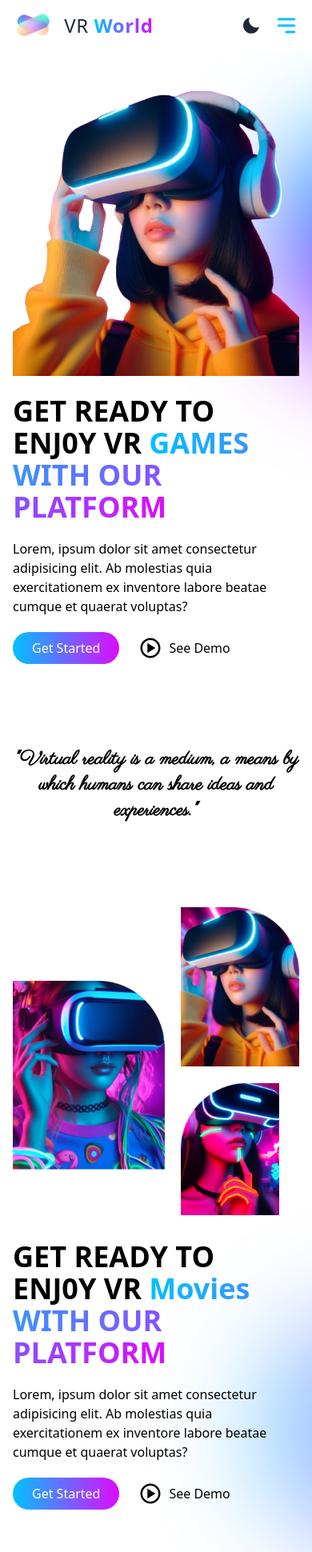
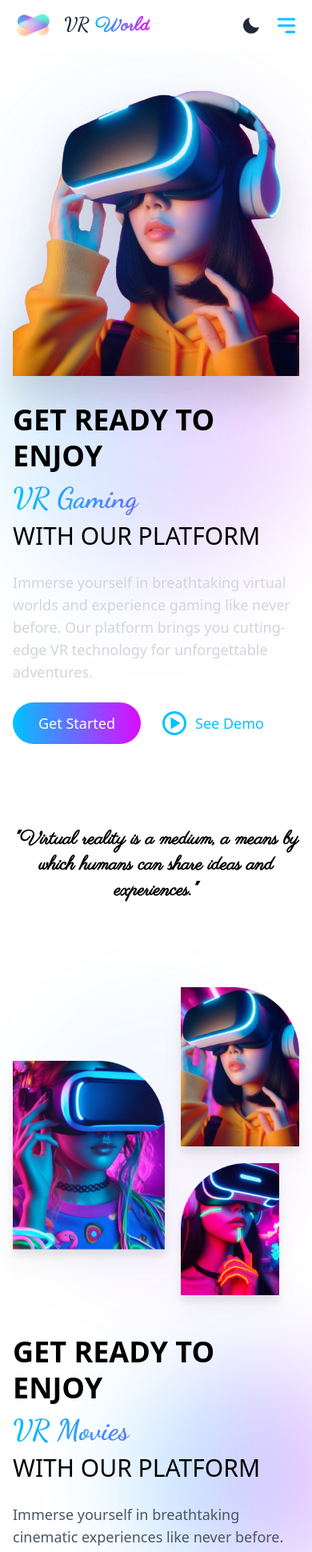
Before and after one commit to itsadi-24/vr-website, a React (Vite) app: page / in a window 390 px wide. Shown: the top 1940 px of the page at 80% size. Built offline with nearby package versions, Linux system fonts and the light colour scheme.

Commit message:
complete redesigned

```diff
--- a/index.html
+++ b/index.html
@@ -1,13 +1,17 @@
 <!DOCTYPE html>
 <html lang="en">
+
   <head>
     <meta charset="UTF-8" />
     <link rel="icon" type="image/svg+xml" href="/vite.svg" />
+    <link href="https://fonts.googleapis.com/css2?family=Dancing+Script:wght@400;700&display=swap" rel="stylesheet">
     <meta name="viewport" content="width=device-width, initial-scale=1.0" />
     <title>Metaverse</title>
   </head>
+
   <body>
     <div id="root"></div>
     <script type="module" src="/src/main.jsx"></script>
   </body>
+
 </html>
--- a/src/Components/Banner/Banner.jsx
+++ b/src/Components/Banner/Banner.jsx
@@ -1,56 +1,66 @@
-import React from "react";
-import BannerPng from "../../assets/banner1.png";
-import { BiPlayCircle } from "react-icons/bi";
+import BannerPng from '../../assets/banner1.png';
+import { BiPlayCircle } from 'react-icons/bi';
 
 const Banner = ({ togglePlay }) => {
   return (
-    <div className="py-12 sm:py-0 relative">
-      <div className="container min-h-[620px] flex items-center">
-        <div className="grid grid-cols-1 sm:grid-cols-2 gap-8 place-items-center">
+    <div className='relative py-12 sm:py-16'>
+      <div className='container min-h-[620px] flex items-center'>
+        <div className='grid grid-cols-1 gap-12 sm:grid-cols-2 place-items-center'>
           {/* image section */}
-          <div data-aos="fade-up" data-aos-once="false">
-            <img src={BannerPng} alt="" className="w-full max-w-[400px]" />
+          <div data-aos='fade-up' data-aos-once='false' className='relative'>
+            <img
+              src={BannerPng}
+              alt='VR Movies'
+              className='w-full max-w-[400px] drop-shadow-xl'
+            />
+            <div className='absolute inset-0 rounded-full bg-gradient-to-br from-primary/10 to-secondary/10 filter blur-2xl opacity-70 animate-pulse'></div>
           </div>
           {/* text content section */}
-          <div className=" lg:pr-20 relative">
-            <div className="relative z-10 space-y-5">
+          <div className='relative lg:pr-20'>
+            <div className='relative z-10 space-y-6'>
               <h1
-                data-aos="fade-up"
-                data-aos-delay="300"
-                className="text-4xl font-semibold"
+                data-aos='fade-up'
+                data-aos-delay='300'
+                className='text-4xl font-bold leading-tight sm:text-5xl'
               >
-                GET READY TO ENJ0Y VR{" "}
-                <span className="bg-clip-text text-transparent bg-gradient-to-r from-primary to-secondary">
-                  Movies WITH OUR PLATFORM
+                GET READY TO ENJOY
+                <span className='block mt-2 text-transparent bg-clip-text bg-gradient-to-r from-primary to-secondary font-cursive'>
+                  VR Movies
+                </span>
+                <span className='text-3xl font-normal sm:text-4xl'>
+                  WITH OUR PLATFORM
                 </span>
               </h1>
-              <p data-aos="fade-up" data-aos-delay="500">
-                Lorem, ipsum dolor sit amet consectetur adipisicing elit. Ab
-                molestias quia exercitationem ex inventore labore beatae cumque
-                et quaerat voluptas?
+              <p
+                data-aos='fade-up'
+                data-aos-delay='500'
+                className='text-lg text-gray-600'
+              >
+                Immerse yourself in breathtaking cinematic experiences like
+                never before. Our platform brings you cutting-edge VR technology
+                for unforgettable movie adventures.
               </p>
-              <div className="flex gap-6">
+              <div className='flex items-center gap-6'>
                 <button
-                  data-aos="fade-up"
-                  data-aos-delay="700"
-                  className="primary-btn"
+                  data-aos='fade-up'
+                  data-aos-delay='700'
+                  className='px-8 py-3 text-lg transition-all duration-300 rounded-full primary-btn hover:shadow-lg'
                 >
                   Get Started
                 </button>
                 <button
-                  data-aos="fade-up"
-                  data-aos-delay="700"
+                  data-aos='fade-up'
+                  data-aos-delay='700'
                   onClick={togglePlay}
-                  className="flex items-center gap-2"
+                  className='flex items-center gap-2 text-lg transition-colors duration-300 text-primary hover:text-secondary'
                 >
-                  {" "}
-                  <BiPlayCircle className="text-3xl" />
+                  <BiPlayCircle className='text-4xl' />
                   See Demo
                 </button>
               </div>
             </div>
-            {/* backgrond color blob */}
-            <div className="h-[300px] w-[300px] bg-gradient-to-r from-primary to-secondary rounded-full absolute bottom-[-50px] left-[300px] blur-3xl opacity-50"></div>
+            {/* background color blob */}
+            <div className='h-[300px] w-[300px] bg-gradient-to-r from-primary to-secondary rounded-full absolute bottom-[-50px] left-[300px] blur-3xl opacity-30 animate-blob'></div>
           </div>
         </div>
       </div>
--- a/src/Components/Banner/Banner2.jsx
+++ b/src/Components/Banner/Banner2.jsx
@@ -1,57 +1,67 @@
-import React from "react";
-import BannerPng from "../../assets/banner2.png";
-import { BiPlayCircle } from "react-icons/bi";
+import BannerPng from '../../assets/banner2.png';
+import { BiPlayCircle } from 'react-icons/bi';
 
 const Banner2 = ({ togglePlay }) => {
   return (
-    <div className="py-12 sm:py-0 relative">
-      <div className="container min-h-[620px] flex items-center">
-        <div className="grid grid-cols-1 sm:grid-cols-2 gap-8 place-items-center">
+    <div className='relative py-12 sm:py-16'>
+      <div className='container min-h-[620px] flex items-center'>
+        <div className='grid grid-cols-1 gap-12 sm:grid-cols-2 place-items-center'>
           {/* text content section */}
-          <div className="order-2 sm:order-1  lg:pr-20 relative">
-            <div className="relative z-10 space-y-5">
+          <div className='relative order-2 sm:order-1 lg:pr-20'>
+            <div className='relative z-10 space-y-6'>
               <h1
-                data-aos="fade-up"
-                data-aos-delay="300"
-                className="text-4xl font-semibold"
+                data-aos='fade-up'
+                data-aos-delay='300'
+                className='text-4xl font-bold leading-tight sm:text-5xl'
               >
-                GET READY TO ENJ0Y VR{" "}
-                <span className="bg-clip-text text-transparent bg-gradient-to-r from-primary to-secondary">
-                  Movies WITH OUR PLATFORM
+                EXPERIENCE THE FUTURE
+                <span className='block mt-2 text-transparent bg-clip-text bg-gradient-to-r from-primary to-secondary font-cursive'>
+                  Virtual Reality
+                </span>
+                <span className='text-3xl font-normal sm:text-4xl'>
+                  LIKE NEVER BEFORE
                 </span>
               </h1>
-              <p data-aos="fade-up" data-aos-delay="500">
-                Lorem, ipsum dolor sit amet consectetur adipisicing elit. Ab
-                molestias quia exercitationem ex inventore labore beatae cumque
-                et quaerat voluptas?
+              <p
+                data-aos='fade-up'
+                data-aos-delay='500'
+                className='text-lg text-gray-600'
+              >
+                Step into a world where imagination meets reality. Our
+                cutting-edge VR platform offers immersive experiences that will
+                transport you to new dimensions of entertainment and discovery.
               </p>
-              <div className="flex gap-6">
+              <div className='flex items-center gap-6'>
                 <button
-                  data-aos="fade-up"
-                  data-aos-delay="700"
-                  className="primary-btn"
+                  data-aos='fade-up'
+                  data-aos-delay='700'
+                  className='px-8 py-3 text-lg transition-all duration-300 rounded-full primary-btn hover:shadow-lg'
                 >
-                  Get Started
+                  Explore Now
                 </button>
                 <button
-                  data-aos="fade-up"
-                  data-aos-delay="900"
+                  data-aos='fade-up'
+                  data-aos-delay='900'
                   onClick={togglePlay}
-                  className="flex items-center gap-2"
+                  className='flex items-center gap-2 text-lg transition-colors duration-300 text-primary hover:text-secondary'
                 >
-                  {" "}
-                  <BiPlayCircle className="text-3xl" />
-                  See Demo
+                  <BiPlayCircle className='text-4xl' />
+                  Watch Preview
                 </button>
               </div>
             </div>
-            {/* backgrond color blob */}
-            <div className="h-[300px] w-[300px] bg-gradient-to-r from-primary to-secondary rounded-full absolute bottom-[-200px] left-[300px] blur-3xl opacity-50 "></div>
+            {/* background color blob */}
+            <div className='h-[300px] w-[300px] bg-gradient-to-r from-primary to-secondary rounded-full absolute bottom-[-200px] left-[300px] blur-3xl opacity-30 animate-blob'></div>
           </div>
 
           {/* image section */}
-          <div data-aos="fade-up" className="order-1 sm:order-2">
-            <img src={BannerPng} alt="" className="w-full max-w-[400px]" />
+          <div data-aos='fade-up' className='relative order-1 sm:order-2'>
+            <img
+              src={BannerPng}
+              alt='VR Experience'
+              className='w-full max-w-[400px] drop-shadow-xl'
+            />
+            <div className='absolute inset-0 rounded-full bg-gradient-to-br from-primary/10 to-secondary/10 filter blur-2xl opacity-70 animate-pulse'></div>
           </div>
         </div>
       </div>
--- a/src/Components/Footer/Footer.jsx
+++ b/src/Components/Footer/Footer.jsx
@@ -7,76 +7,73 @@ import {
 
 const FooterLinks = [
   { id: 1, title: 'Home', link: '/#' },
-  {
-    id: 2,
-    title: 'About',
-    link: '/#about',
-  },
-  {
-    id: 3,
-    title: 'Contact',
-    link: '/#contact',
-  },
-  {
-    id: 4,
-    title: 'Blog',
-    link: '/#blog',
-  },
+  { id: 2, title: 'About', link: '/#about' },
+  { id: 3, title: 'Contact', link: '/#contact' },
+  { id: 4, title: 'Blog', link: '/#blog' },
 ];
+
 const Footer = () => {
   return (
-    <>
-      <div className='bg-gray-100 dark:bg-dark mt-14 rounded-t-3xl'>
-        <div data-aos='fade' className='container'>
-          <div className='grid py-4 md:grid-cols-3'>
-            {/* company Details */}
-            <div className='px-4 py-8'>
-              <h1 className='flex items-center gap-3 mb-3 text-xl font-bold text-justify sm:text-3xl sm:text-left'>
+    <div className='bg-gray-100 dark:bg-zinc-900 mt-14 rounded-t-3xl'>
+      <div data-aos='fade' className='container px-4 py-12 mx-auto'>
+        <div className='grid gap-8 md:grid-cols-3'>
+          {/* Company Details */}
+          <div className='space-y-4'>
+            <h1 className='text-4xl font-bold font-cursive text-primary'>
               Metaverse
             </h1>
-              <p className='text-sm'>
-                Lorem, ipsum dolor sit amet consectetur adipisicing elit.
-                Repellat dolor illum a aut iste expedita.
+            <p className='text-sm text-gray-600 dark:text-gray-300'>
+              Exploring the digital frontier, one pixel at a time. Join us on
+              this exciting journey into the Metaverse!
             </p>
-              <br />
-
-              {/* contact section */}
-              <div>
-                <div className='flex items-center gap-3'>
-                  <FaLocationArrow />
-                  <p>India,Earth🌏</p>
+            {/* Contact section */}
+            <div className='space-y-2'>
+              <div className='flex items-center gap-3 text-gray-700 dark:text-gray-200'>
+                <FaLocationArrow className='transition duration-300 text-primary hover:text-blue-500 hover:scale-110' />
+                <p>India, Earth 🌏</p>
               </div>
-                <div className='flex items-center gap-3'>
-                  <FaMobileAlt />
+              <div className='flex items-center gap-3 text-gray-700 dark:text-gray-200'>
+                <FaMobileAlt className='transition duration-300 text-primary hover:text-blue-500 hover:scale-110' />
                 <p>+91 123456789</p>
               </div>
             </div>
-
-              {/* social handle */}
-              <div className='flex items-center gap-3 mt-6'>
-                <a href='https://github.com/itsadi-24'>
-                  <FaGithub className='text-3xl duration-300 hover:text-primary' />
+            {/* Social handles */}
+            <div className='flex items-center gap-4 mt-6'>
+              <a
+                target='_blank'
+                rel='noreferrer'
+                href='https://github.com/itsadi-24'
+                className='text-gray-700 transition-colors dark:text-gray-200 hover:text-blue-500'
+              >
+                <FaGithub className='text-3xl transition duration-300 hover:text-blue-500 hover:scale-110' />
               </a>
-                <a href='https://www.linkedin.com/in/adi-prasan-khuntia-3944072a5/'>
-                  <FaLinkedin className='text-3xl duration-300 hover:text-primary' />
+              <a
+                target='_blank'
+                rel='noreferrer'
+                href='https://www.linkedin.com/in/adi-prasan-khuntia-3944072a5/'
+                className='text-gray-700 transition-colors dark:text-gray-200 hover:text-blue-500'
+              >
+                <FaLinkedin className='text-3xl transition duration-300 hover:text-blue-500 hover:scale-110' />
               </a>
             </div>
           </div>
 
           {/* Footer Links section */}
-            <div className='grid grid-cols-2 col-span-2 sm:grid-cols-3 md:pl-10'>
-              <div>
-                <div className='px-4 py-8'>
-                  <h1 className='mb-3 text-xl font-bold '>Quick Links</h1>
-                  <ul className='space-y-3'>
+          <div className='grid col-span-2 gap-8 sm:grid-cols-3'>
+            {['Quick Links', 'Resources', 'Community'].map((section, index) => (
+              <div key={index}>
+                <h2 className='mb-4 text-2xl font-semibold font-cursive text-primary'>
+                  {section}
+                </h2>
+                <ul className='space-y-2'>
                   {FooterLinks.map((link) => (
                     <li
                       key={link.id}
-                        className='duration-300 hover:translate-x-1 '
+                      className='transition-transform hover:translate-x-2'
                     >
                       <a
                         href={link.link}
-                          className='cursor-pointer hover:text-primary'
+                        className='text-gray-600 transition-colors dark:text-gray-300 hover:text-blue-500 hover:underline hover:decoration-blue-500 hover:decoration-dotted'
                       >
                         {link.title}
                       </a>
@@ -84,52 +81,20 @@ const Footer = () => {
                   ))}
                 </ul>
               </div>
-              </div>
-              <div>
-                <div className='px-4 py-8'>
-                  <h1 className='mb-3 text-xl font-bold '>Quick Links</h1>
-                  <ul className='space-y-3'>
-                    {FooterLinks.map((link) => (
-                      <li
-                        key={link.id}
-                        className='duration-300 hover:translate-x-1 '
-                      >
-                        <a
-                          href={link.link}
-                          className='cursor-pointer hover:text-primary'
-                        >
-                          {link.title}
-                        </a>
-                      </li>
             ))}
-                  </ul>
           </div>
         </div>
-              <div>
-                <div className='px-4 py-8'>
-                  <h1 className='mb-3 text-xl font-bold '>Location</h1>
-                  <ul className='space-y-3'>
-                    {FooterLinks.map((link) => (
-                      <li
-                        key={link.id}
-                        className='duration-300 hover:translate-x-1 '
+        <div className='text-2xl text-center text-blue-500 cursor-pointer font-cursive dark:text-primary hover:underline'>
+          <a
+            href='https://www.linkedin.com/in/adi-prasan-khuntia-3944072a5/'
+            target='_blank'
+            rel='noreferrer'
           >
-                        <a
-                          href={link.link}
-                          className='cursor-pointer hover:text-primary'
-                        >
-                          {link.title}
+            <p> Made with 💖 by Adi</p>
           </a>
-                      </li>
-                    ))}
-                  </ul>
         </div>
       </div>
     </div>
-          </div>
-        </div>
-      </div>
-    </>
   );
 };
 
--- a/src/Components/Hero/Hero.jsx
+++ b/src/Components/Hero/Hero.jsx
@@ -1,61 +1,72 @@
-import React from "react";
-import HeroPng from "../../assets/hero.png";
-import { BiPlayCircle } from "react-icons/bi";
+import HeroPng from '../../assets/hero.png';
+import { BiPlayCircle } from 'react-icons/bi';
 
 const Hero = ({ togglePlay }) => {
   return (
-    <>
-      <div className="py-12 sm:py-0 dark:bg-black dark:text-white duration-300 overflow-hidden">
-        <div className="container min-h-[700px] flex relative">
-          <div className="grid grid-cols-1 sm:grid-cols-2 gap-6 place-items-center relative z-10">
+    <div className='py-12 overflow-hidden duration-300 sm:py-0 dark:bg-black dark:text-white'>
+      <div className='container min-h-[650px] flex relative'>
+        <div className='relative z-10 grid grid-cols-1 gap-8 sm:grid-cols-2 place-items-center'>
           {/* hero text section */}
-            <div className="order-2 sm:order-1 space-y-5 lg:pr-20 relative z-30">
-              <h1 data-aos="fade-up" data className="text-4xl font-semibold">
-                GET READY TO ENJ0Y VR{" "}
-                <span className="bg-clip-text text-transparent bg-gradient-to-r from-primary to-secondary">
-                  GAMES WITH OUR PLATFORM
+          <div className='relative z-30 order-2 space-y-6 sm:order-1 lg:pr-20'>
+            <h1
+              data-aos='fade-up'
+              className='text-4xl font-bold leading-tight sm:text-5xl lg:text-6xl'
+            >
+              GET READY TO ENJOY
+              <span className='block mt-2 text-transparent bg-clip-text bg-gradient-to-r from-primary to-secondary font-cursive'>
+                VR Gaming
+              </span>
+              <span className='text-3xl font-normal sm:text-4xl lg:text-5xl'>
+                WITH OUR PLATFORM
               </span>
             </h1>
-              <p data-aos="fade-up" data-aos-delay="300">
-                Lorem, ipsum dolor sit amet consectetur adipisicing elit. Ab
-                molestias quia exercitationem ex inventore labore beatae cumque
-                et quaerat voluptas?
+            <p
+              data-aos='fade-up'
+              data-aos-delay='300'
+              className='text-lg text-gray-300'
+            >
+              Immerse yourself in breathtaking virtual worlds and experience
+              gaming like never before. Our platform brings you cutting-edge VR
+              technology for unforgettable adventures.
             </p>
-              <div className="flex gap-6">
+            <div className='flex items-center gap-6'>
               <button
-                  data-aos="fade-up"
-                  data-aos-delay="500"
-                  className="primary-btn"
+                data-aos='fade-up'
+                data-aos-delay='500'
+                className='px-8 py-3 text-lg transition-all duration-300 rounded-full primary-btn hover:shadow-lg'
               >
                 Get Started
               </button>
               <button
-                  data-aos="fade-up"
-                  data-aos-delay="700"
+                data-aos='fade-up'
+                data-aos-delay='700'
                 onClick={togglePlay}
-                  className="flex items-center gap-2"
+                className='flex items-center gap-2 text-lg transition-colors duration-300 text-primary hover:text-secondary'
               >
-                  {" "}
-                  <BiPlayCircle className="text-3xl" />
+                <BiPlayCircle className='text-4xl' />
                 See Demo
               </button>
             </div>
           </div>
           {/* image section */}
           <div
-              data-aos="fade-up"
-              data-aos-offset="0"
-              className="order-1 sm:order-2"
+            data-aos='fade-left'
+            data-aos-offset='200'
+            className='relative order-1 sm:order-2'
           >
-              <img src={HeroPng} alt="" className="" />
+            <img
+              src={HeroPng}
+              alt='VR Gaming'
+              className='w-full max-w-md mx-auto drop-shadow-2xl'
+            />
+            <div className='absolute inset-0 rounded-full bg-gradient-to-br from-primary/20 to-secondary/20 filter blur-3xl opacity-30 animate-pulse'></div>
           </div>
         </div>
 
         {/* Animated Blob */}
-          <div className="h-[300px] w-[300px] bg-gradient-to-r from-primary to-secondary rounded-full absolute top-0 left-0 blur-3xl animated-wrapper"></div>
+        <div className='h-[400px] w-[400px] bg-gradient-to-r from-primary/20 to-secondary/20 rounded-full absolute top-1/2 left-1/2 transform -translate-x-1/2 -translate-y-1/2 blur-3xl animate-blob'></div>
       </div>
     </div>
-    </>
   );
 };
 
--- a/src/Components/Navbar/Navbar.jsx
+++ b/src/Components/Navbar/Navbar.jsx
@@ -21,9 +21,9 @@ const Navbar = () => {
           {/* Logo section */}
           <div className='flex items-center gap-3'>
             <img src={Logo} alt='' className='h-12 md:h-16' />
-            <p className='text-2xl tracking-wide md:text-3xl'>
+            <p className='text-2xl font-extrabold tracking-wide font-cursive md:text-3xl'>
               VR{' '}
-              <span className='font-extrabold text-transparent bg-clip-text bg-gradient-to-r from-primary to-secondary'>
+              <span className='font-extrabold text-transparent font-parisienne bg-clip-text bg-gradient-to-r from-primary to-secondary'>
                 World
               </span>
             </p>
```
Also changed, not shown: src/Components/AppStore/AppStore.jsx (+32 -22 lines), src/Components/Features/Features.jsx (+37 -32 lines), tailwind.config.js (+30 -8 lines). Lines whose indentation alone changed are shown as unchanged.
